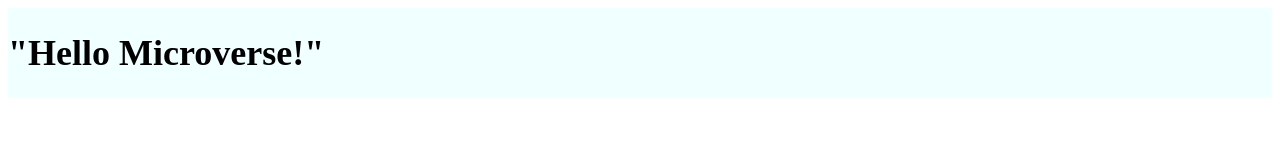
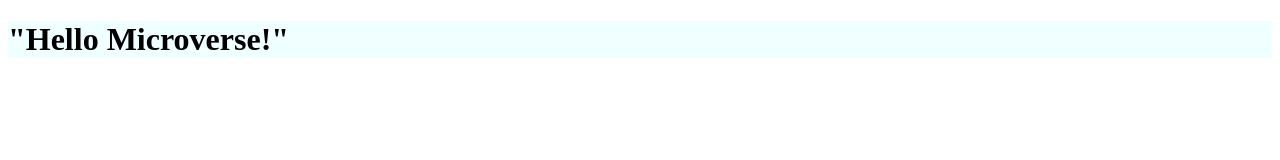
Before and after one commit to sharon-odhiambo/Hello-Microverse-Project, a website: page index.html in a window 1280 px wide. Drawn offline with Linux system fonts and the light colour scheme.

```diff
--- a/style.css
+++ b/style.css
@@ -1,5 +1,3 @@
 .header {
   background-color: azure;
-  font-size: large;
-  align-content: center;
 }
```
